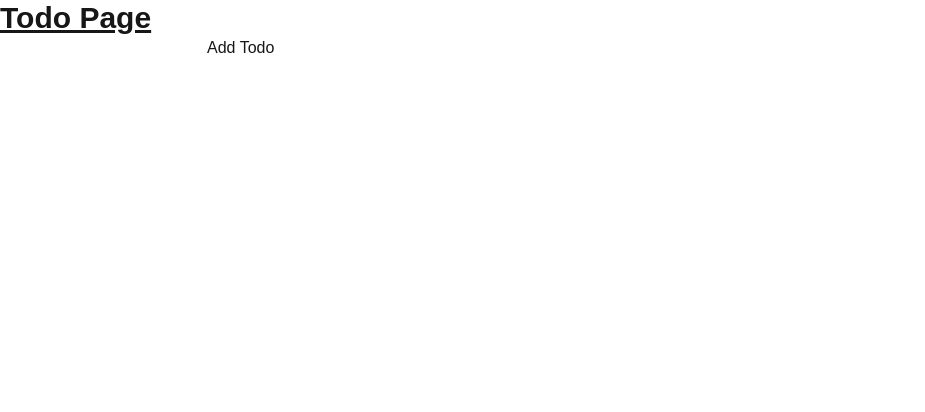
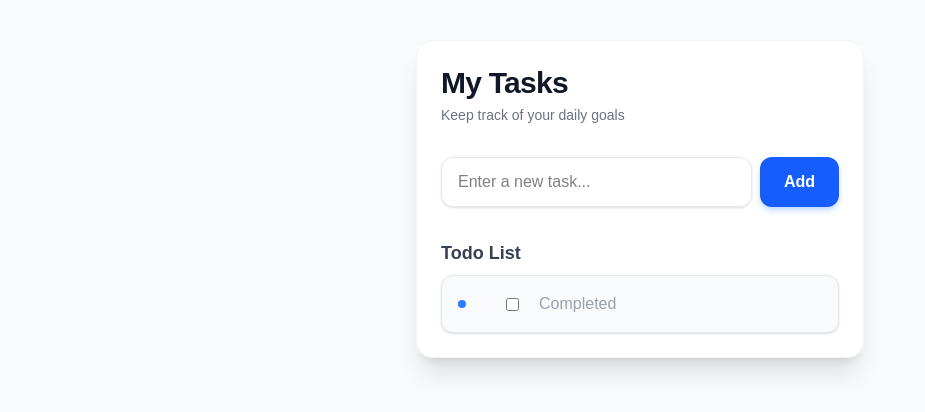
Before and after one commit to shefstack/todo, a Next.js app: page /todos in a window 1280 px wide. Shown: the top 412 px of the page, without its empty margins (0-925 px from the left). Built offline with nearby package versions, Linux system fonts and the light colour scheme.

Commit message:
css changes added validations

```diff
--- a/app/todos/TodoActions.tsx
+++ b/app/todos/TodoActions.tsx
@@ -1,33 +1,82 @@
 "use client"
 
 import { nanoid } from "nanoid";
-import { useState  } from "react";
+import { useState } from "react";
 import { useRouter } from "next/navigation"
 
+export default function TodoActions() {
+    const [inputValue, setInputValue] = useState("");
+    const [error, setError] = useState(false);
+    const router = useRouter()
 
-export default function TodoActions(){
-    const [inputValue, setInputValue] = useState("");
-    const router = useRouter()
-async function addTodo(){
-    const newTodo={id:nanoid(8), todoItem:inputValue}
-    await fetch('/api/todos',{
-        method:'POST',
-        headers:{
-            'Content-Type':'application/json'
-        },
-        body:JSON.stringify(newTodo)
+    async function addTodo() {
+        const trimmedValue = inputValue.trim();
+
+        if (!trimmedValue) {
+            setError(true);
+            return;
+        }
+
+        const newTodo = { id: nanoid(8), todoItem: trimmedValue, completed: false }
+
+        await fetch('/api/todos', {
+            method: 'POST',
+            headers: { 'Content-Type': 'application/json' },
+            body: JSON.stringify(newTodo)
         })
 
+        setInputValue("");
         router.refresh();
     }
 
+    return (
+        <div className="flex flex-col gap-2 my-6">
+            <div className="flex gap-2">
+                <input
+                    type="text"
+                    value={inputValue}
+                    onChange={(e) => setInputValue(e.target.value)}
+                    onKeyDown={(e) => e.key === 'Enter' && addTodo()} // Enter dabane par bhi add hoga
+                    placeholder="Enter a new task..."
+                    className="flex-1 px-4 py-3 border border-gray-200 rounded-xl shadow-sm focus:outline-none focus:ring-2 focus:ring-blue-500 focus:border-transparent text-black transition-all"
+                />
+                <button
+                    onClick={addTodo}
+                    className="px-6 py-3 bg-blue-600 text-white font-bold rounded-xl hover:bg-blue-700 active:scale-95 transition-all shadow-md shadow-blue-200"
+                >
+                    Add
+                </button>
+            </div>
 
-return(
+            {/* --- Error Modal --- */}
+            {error && (
+                <div className="fixed inset-0 z-50 flex items-center justify-center p-4">
+                    {/* Backdrop with Blur */}
+                    <div
+                        className="absolute inset-0 bg-black/40 backdrop-blur-sm transition-opacity"
+                        onClick={() => setError(false)}
+                    ></div>
 
-    <>
-    <input type="text" onChange={(e)=>setInputValue(e.target.value)}/>
-    <button onClick={()=>{addTodo(); setInputValue('')}}>Add Todo</button>
-    </>
+                    {/* Modal Content */}
+                    <div className="relative bg-white rounded-2xl p-8 shadow-2xl max-w-sm w-full transform transition-all scale-100 animate-in fade-in zoom-in duration-300">
+                        <div className="text-center">
+                            <div className="mx-auto flex items-center justify-center h-12 w-12 rounded-full bg-red-100 mb-4">
+                                <span className="text-red-600 text-xl font-bold">!</span>
+                            </div>
+                            <h3 className="text-lg font-bold text-gray-900 mb-2">Oops! Empty Task</h3>
+                            <p className="text-gray-500 mb-6 text-sm">
+                                Please enter some text before adding a todo item.
+                            </p>
+                            <button
+                                onClick={() => setError(false)}
+                                className="w-full py-3 bg-gray-900 text-white font-semibold rounded-xl hover:bg-gray-800 transition-colors shadow-lg"
+                            >
+                                Got it
+                            </button>
+                        </div>
+                    </div>
+                </div>
+            )}
+        </div>
     )
-
 }
--- a/app/todos/page.tsx
+++ b/app/todos/page.tsx
@@ -9,21 +9,56 @@ async function getTodos() {
   return res.json()
 }
 
+
+
 export default async function TodosPage() {
   const todos = await getTodos()
 
   return (
-    <>
-      <h1 className="text-3xl font-bold underline">Todo Page</h1>
+    <main className="min-h-screen bg-gray-50 py-10 px-4">
+      <div className="max-w-md mx-auto bg-white shadow-xl rounded-2xl overflow-hidden p-6 border border-gray-100">
 
-      <ul>
-        {todos.map((item:any) => (
-          <li key={item.id}>
-            <span>{item.todoItem}</span>
-            <TodoActions item={item} />
-          </li>
-        ))}
-      </ul>
-    </>
+        {/* Header Section */}
+        <header className="mb-8">
+          <h1 className="text-3xl font-extrabold text-gray-900 tracking-tight">
+            My Tasks
+          </h1>
+          <p className="text-gray-500 text-sm mt-1">Keep track of your daily goals</p>
+        </header>
+
+        {/* Input Section */}
+        <div className="mb-8">
+          <TodoActions />
+        </div>
+
+        {/* List Section */}
+        <div className="space-y-4">
+          <h2 className="text-lg font-semibold text-gray-700 mb-2">Todo List</h2>
+          <ul className="space-y-3">
+            {todos.length === 0 ? (
+              <p className="text-center text-gray-400 py-4 italic">No tasks yet. Add one above!</p>
+            ) : (
+              todos.map((item: any) => (
+                <li
+                  key={item.id}
+                  className="group flex items-center justify-between p-4 bg-gray-50 hover:bg-blue-50 border border-gray-200 rounded-xl transition-all duration-200 shadow-sm"
+                >
+                  <div className="flex items-center gap-3">
+                    {/* Blue dot decoration */}
+                    <div className="h-2 w-2 rounded-full bg-blue-500"></div>
+                    <span className="text-gray-700 font-medium group-hover:text-blue-700">
+                      {item.todoItem}
+                    </span>
+                    <input type="checkbox" className="ml-4"  />
+                    <span className="ml-2 text-gray-400">Completed</span>
+                  </div>
+                </li>
+              ))
+            )}
+          </ul>
+        </div>
+
+      </div>
+    </main>
   )
 }
```
Lines whose indentation alone changed are shown as unchanged.
